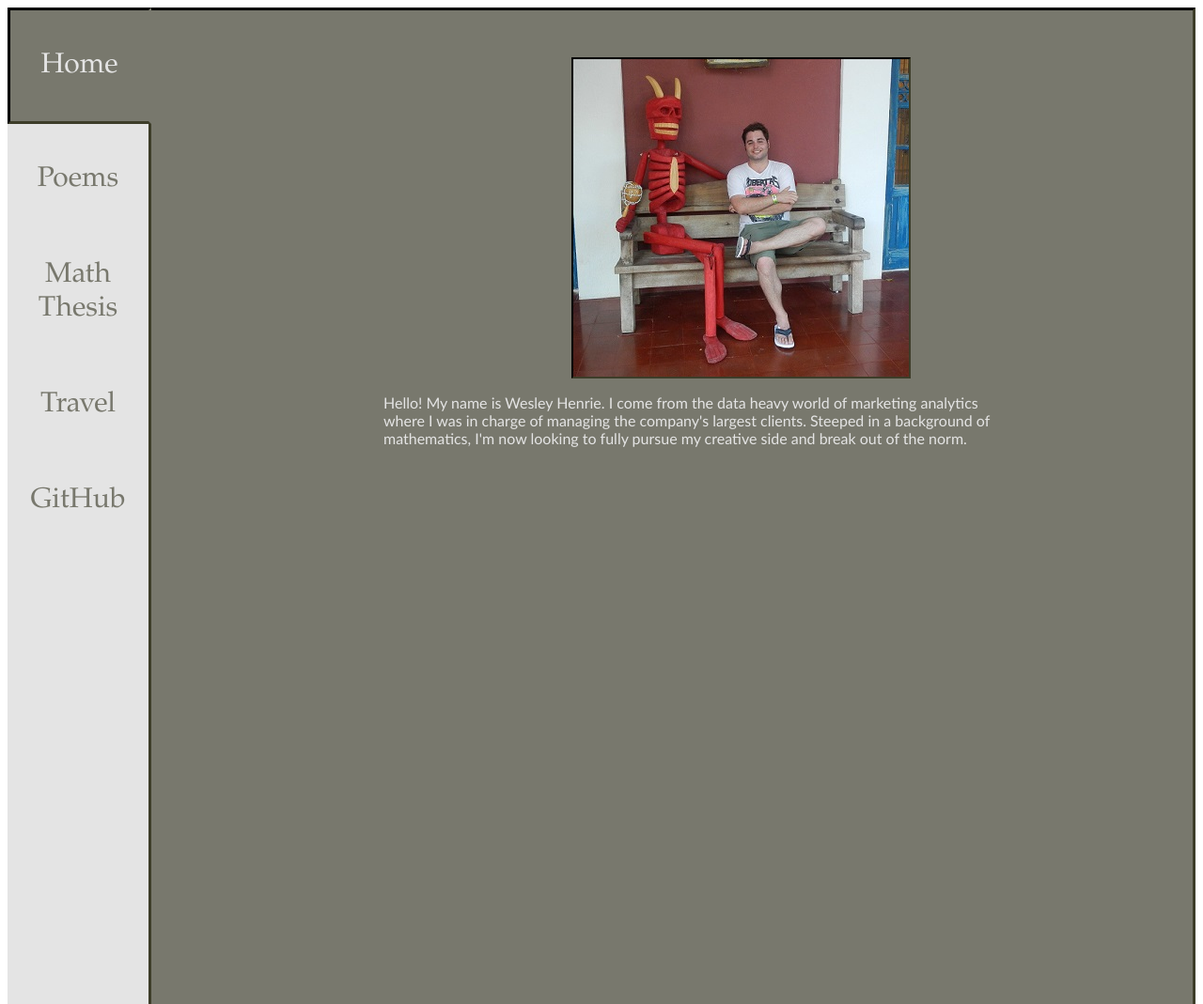
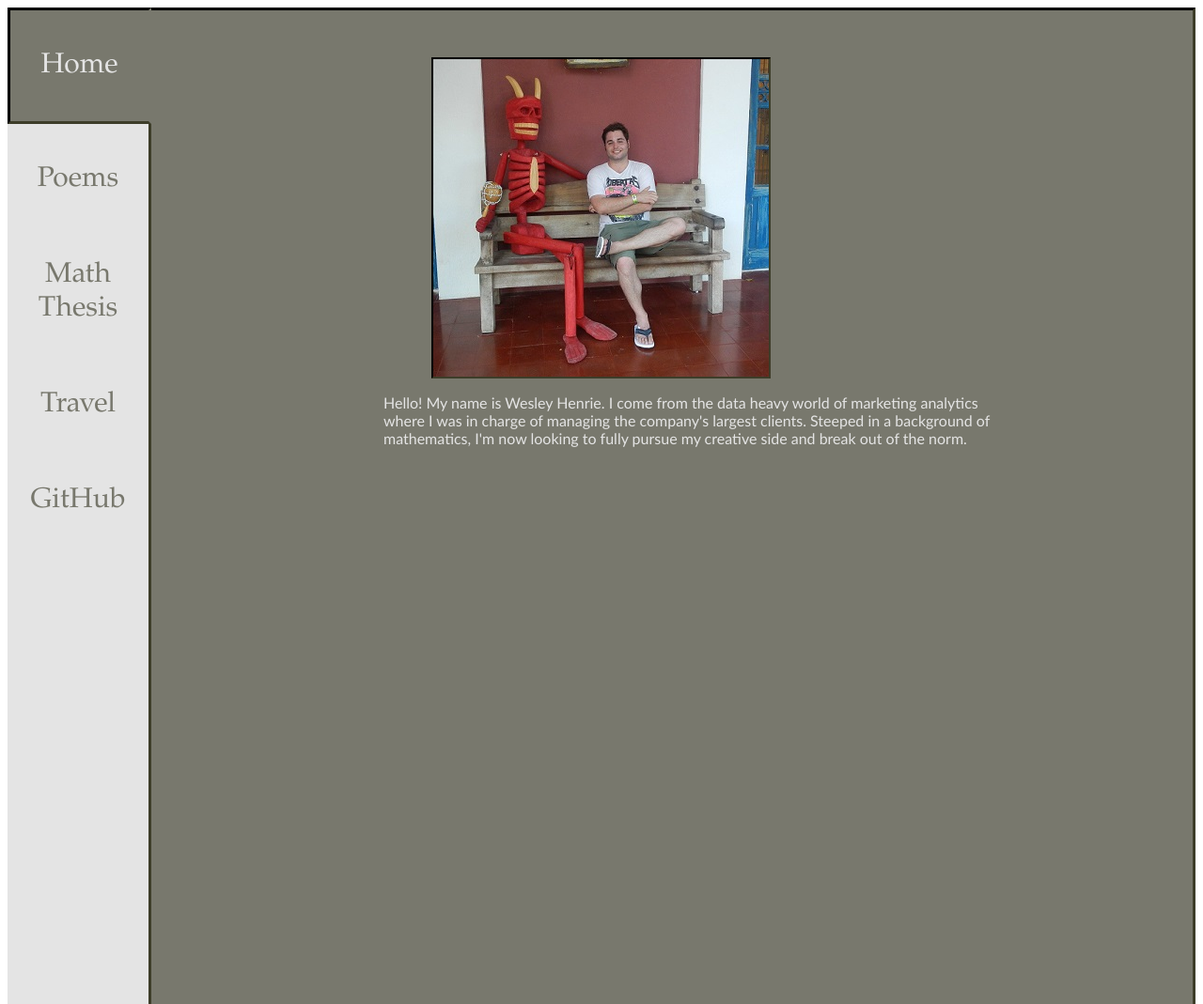
Before and after one commit to henriew/port, a plain HTML site: page Portfolio Site/Site/index.html in a window 1280 px wide. Shown: the top 1069 px of the page at 94% size. Drawn offline with Linux system fonts and the light colour scheme.

Commit message:
Change in css

```diff
--- a/Portfolio Site/Site/style/style.css
+++ b/Portfolio Site/Site/style/style.css
@@ -72,11 +72,14 @@
 }
 
 #mainpic {
-	padding-left:600px;
+	width: 360px;
+	margin-right: auto;
+	margin-left: auto;
 }
 
 #mainpic img{
 	border: 2px inset #3D3D29;
+
 }
 
 #url a{
```
